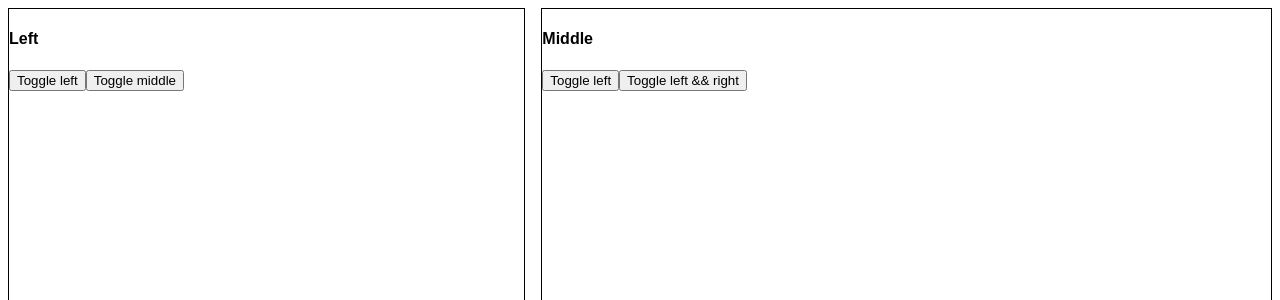
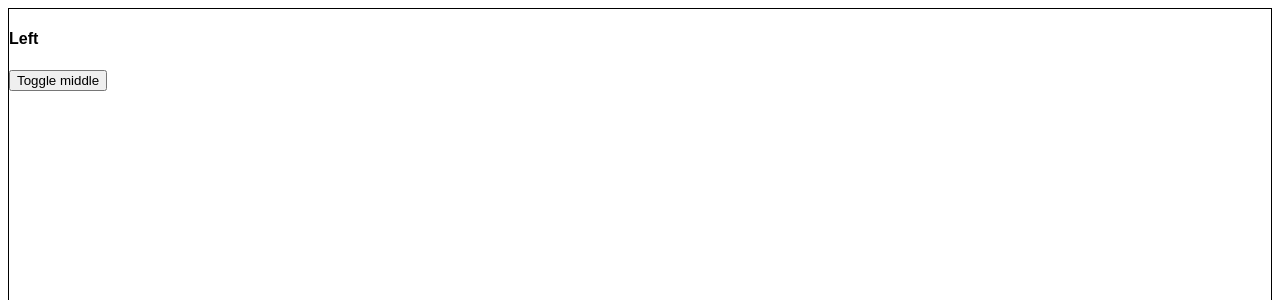
Before and after one commit to iryan2/react-panel-transition, a React app: page / in a window 1280 px wide. Shown: the top 300 px of the page. Built offline with nearby package versions, Linux system fonts and the light colour scheme.

Commit message:
Handle inital state of full width left panel

```diff
--- a/src/App.css
+++ b/src/App.css
@@ -17,7 +17,7 @@
 }
 
 .panel {
-  /* transition: left 1s; */
+  transition: width 0.5s;
   border: 1px solid black;
   height: calc(100% - 2 * var(--margin-size));
   display: inline-block;
--- a/src/App.js
+++ b/src/App.js
@@ -6,9 +6,6 @@ import './App.css';
 const LeftPanel = props => (
   <div className="panel left" style={props.style}>
     <h4>Left</h4>
-    <button onClick={() => props.onClick(['left'])}>
-      Toggle left
-    </button>
     <button onClick={() => props.onClick(['middle'])}>
       Toggle middle
     </button>
@@ -18,11 +15,8 @@ const LeftPanel = props => (
 const MiddlePanel = props => (
   <div className="panel middle" style={props.style}>
     <h4>Middle</h4>
-    <button onClick={() => props.onClick(['left'])}>
-      Toggle left
-    </button>
     <button onClick={() => props.onClick(['left', 'right'])}>
-      Toggle left && right
+      Toggle left & right
     </button>
   </div>
 );
@@ -30,8 +24,8 @@ const MiddlePanel = props => (
 const RightPanel = props => (
   <div className="panel right" style={props.style}>
     <h4>Right</h4>
-    <button onClick={() => props.onClick(['right'])}>
-      Close right panel
+    <button onClick={() => props.onClick(['left', 'right'])}>
+      Close right, open left
     </button>
   </div>
 );
@@ -59,8 +53,9 @@ class App extends Component {
 
     // set the initial state
     this.state = {
-      panels: [panelConfig[0], panelConfig[1]],
+      panels: [panelConfig[0]] ,
       offset: 0,
+      leftFullWidth: true,
     };
 
     this.handleClick = this.handleClick.bind(this);
@@ -84,6 +79,7 @@ class App extends Component {
 
     this.setState({
       panels: newPanels,
+      leftFullWidth: newPanels.length === 1 ? true : false,
     });
   }
 
@@ -96,8 +92,6 @@ class App extends Component {
   }
 
   render() {
-    console.log('this.state', this.state);
-
     return (
       <TransitionMotion
         willLeave={this.willLeave}
@@ -113,12 +107,14 @@ class App extends Component {
         {interpolatedStyles =>
           <div>
             {interpolatedStyles.map(({ key, data }, i, arr) => {
+              let width = data.widthPercent;
+              if (key === 'left' && this.state.leftFullWidth) width = 100;
               return (
                 <data.component
                   key={key}
                   style={{
                     left: `${arr[0].style.left}%`,
-                    width: `calc(${data.widthPercent}% - ${2 * data.marginSize}px)`,
+                    width: `calc(${width}% - ${2 * data.marginSize}px)`,
                     margin: `${data.marginSize}px`,
                   }}
                   onClick={this.handleClick}
```
